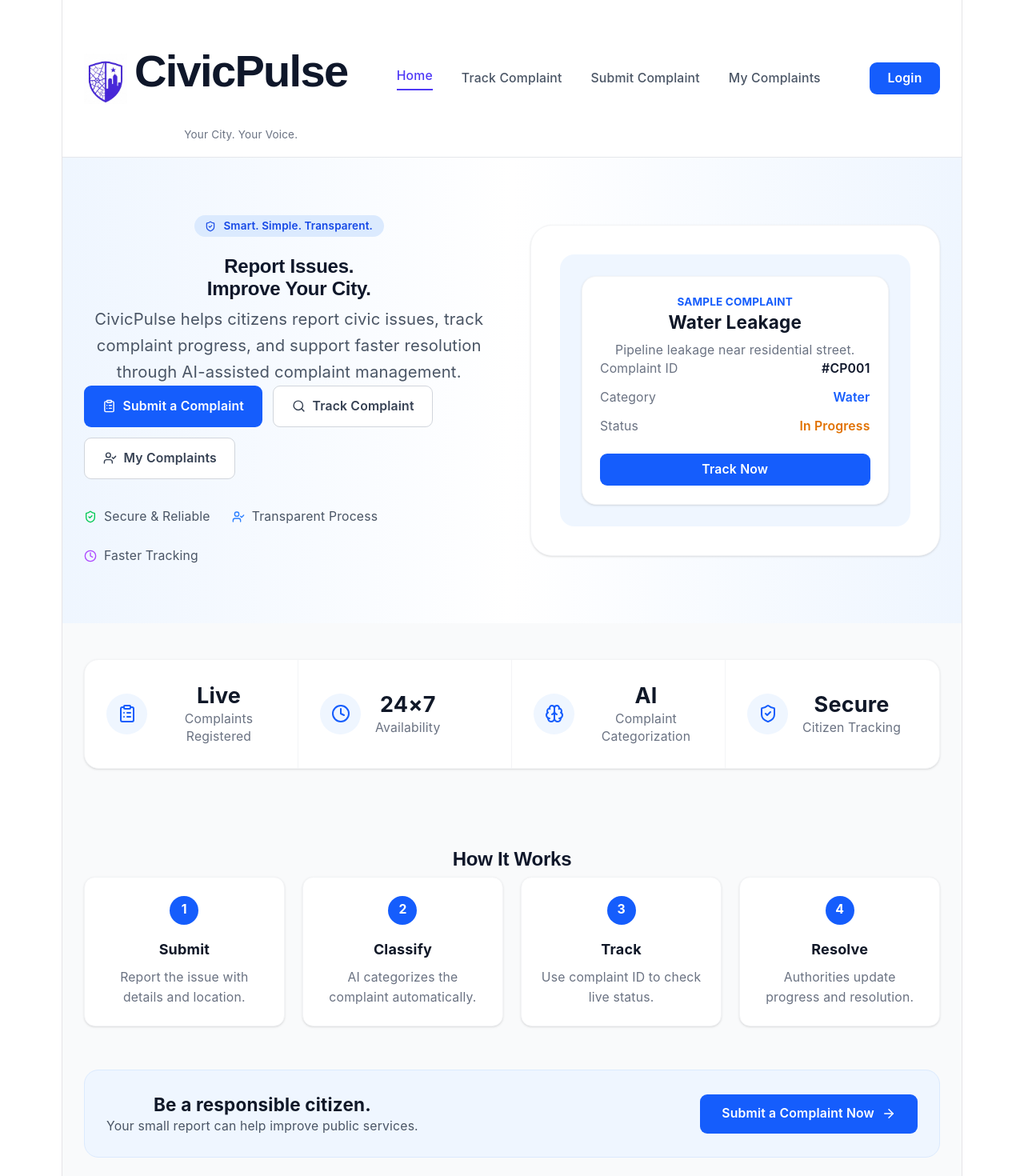
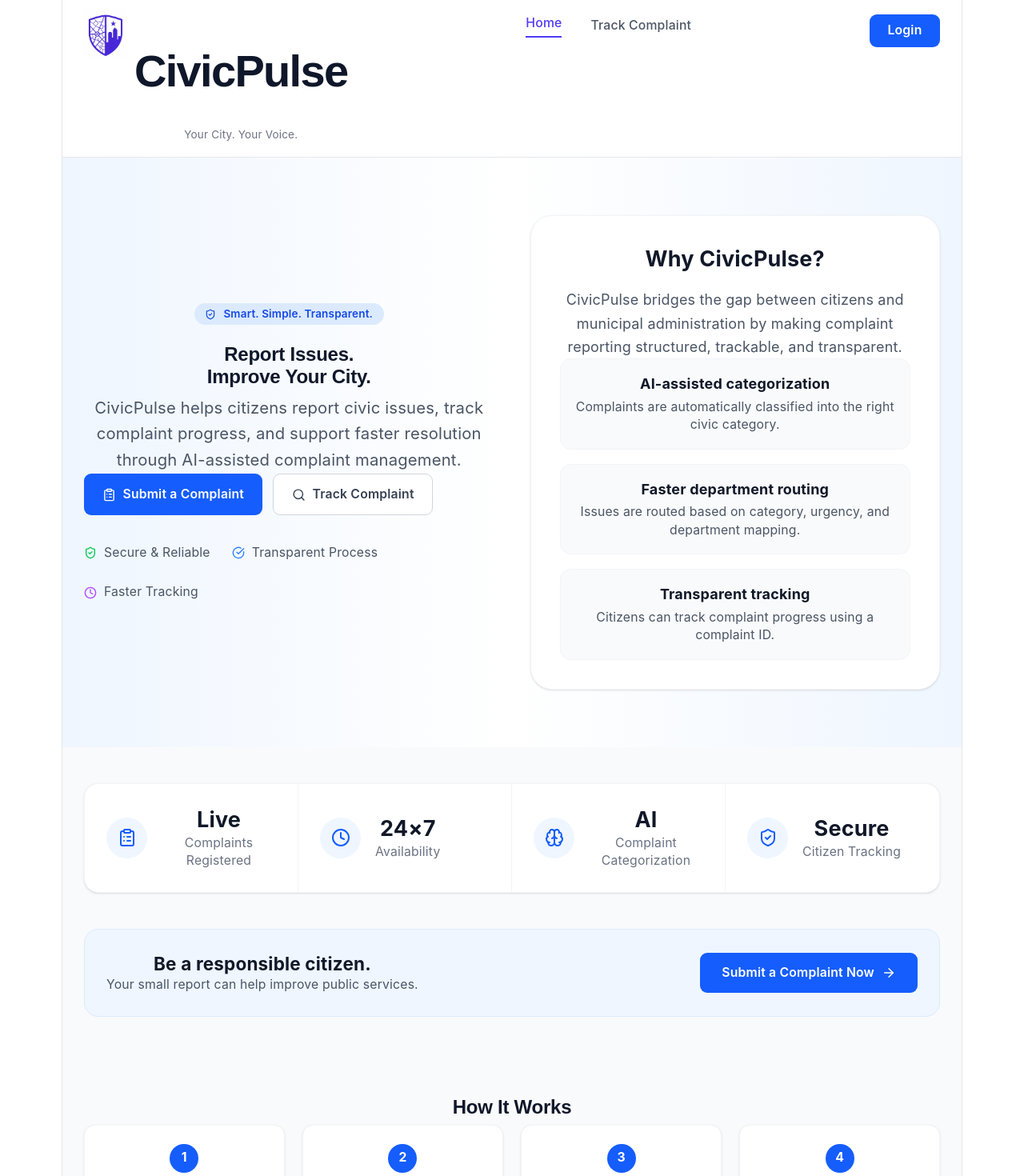
Before and after one commit to madhu-vanthi-2517/civicpulse, a React (Vite) app in the folder frontend/: page / in a window 1280 px wide. Shown: the top 1470 px of the page at 80% size. Built offline with nearby package versions, Linux system fonts and the light colour scheme.

Commit message:
refactor :LandingPage layout and improve accessibility
Refactor LandingPage component layout and enhance accessibility. Remove unused UserCheck icon and update complaint tracking process description.

```diff
--- a/frontend/src/pages/LandingPage.jsx
+++ b/frontend/src/pages/LandingPage.jsx
@@ -2,42 +2,42 @@ import { Link } from "react-router-dom";
 import {
   ClipboardList,
   Search,
-  UserCheck,
   ShieldCheck,
   Clock,
   Brain,
   ArrowRight,
+  CheckCircle,
 } from "lucide-react";
 
 export default function LandingPage() {
   return (
     <div className="min-h-screen bg-gray-50 text-slate-900 font-sans">
       <nav className="bg-white border-b border-gray-200 px-6 py-4">
-        <div className="max-w-7xl mx-auto flex items-center justify-between">
-          <Link to="/" className="flex items-center gap-2">
+        <div className="max-w-7xl mx-auto flex items-start justify-between">
+          <Link to="/" className="flex items-start gap-2">
             <img
               src="/logo_civicpulse.jpeg"
               alt="CivicPulse Logo"
-              className="h-14 w-auto object-contain"
+              className="h-14 w-auto object-contain -mt-2"
             />
             <div>
-              <h1 className="text-xl font-bold text-indigo-600">CivicPulse</h1>
+              <h1 className="text-xl font-bold text-indigo-600">
+                CivicPulse
+              </h1>
               <p className="text-xs text-gray-500">Your City. Your Voice.</p>
             </div>
           </Link>
 
           <div className="hidden md:flex items-center gap-8 text-sm font-medium">
-            <Link to="/" className="text-indigo-600 border-b-2 border-indigo-600 pb-1">
+            <Link
+              to="/"
+              className="text-indigo-600 border-b-2 border-indigo-600 pb-1"
+            >
               Home
             </Link>
+
             <Link to="/track" className="text-gray-600 hover:text-indigo-600">
               Track Complaint
-            </Link>
-            <Link to="/login" className="text-gray-600 hover:text-indigo-600">
-              Submit Complaint
-            </Link>
-            <Link to="/login" className="text-gray-600 hover:text-indigo-600">
-              My Complaints
             </Link>
           </div>
 
@@ -63,7 +63,7 @@ export default function LandingPage() {
               Improve Your City.
             </h2>
 
-            <p className="text-gray-600 text-base md:text-lg max-w-xl mb-7 leading-relaxed">
+            <p className="text-gray-600 text-base md:text-lg max-w-xl mb-10 leading-relaxed">
               CivicPulse helps citizens report civic issues, track complaint
               progress, and support faster resolution through AI-assisted
               complaint management.
@@ -85,14 +85,6 @@ export default function LandingPage() {
                 <Search size={17} />
                 Track Complaint
               </Link>
-
-              <Link
-                to="/login"
-                className="bg-white border border-gray-300 text-gray-700 px-5 py-3 rounded-lg font-semibold text-sm hover:bg-gray-100 transition flex items-center gap-2"
-              >
-                <UserCheck size={17} />
-                My Complaints
-              </Link>
             </div>
 
             <div className="flex flex-wrap gap-6 mt-8 text-sm text-gray-600">
@@ -100,10 +92,12 @@ export default function LandingPage() {
                 <ShieldCheck size={16} className="text-green-500" />
                 Secure & Reliable
               </span>
+
               <span className="flex items-center gap-2">
-                <UserCheck size={16} className="text-blue-500" />
+                <CheckCircle size={16} className="text-blue-500" />
                 Transparent Process
               </span>
+
               <span className="flex items-center gap-2">
                 <Clock size={16} className="text-purple-500" />
                 Faster Tracking
@@ -112,40 +106,31 @@ export default function LandingPage() {
           </div>
 
           <div className="bg-white rounded-3xl shadow-sm border border-gray-100 p-8">
-            <div className="rounded-2xl bg-blue-50 p-6">
-              <div className="bg-white rounded-2xl shadow-sm border border-gray-100 p-5 max-w-sm mx-auto">
-                <p className="text-xs font-bold text-blue-600 uppercase mb-2">
-                  Sample Complaint
-                </p>
-                <h3 className="text-xl font-bold text-gray-900 mb-2">
-                  Water Leakage
-                </h3>
-                <p className="text-sm text-gray-500 mb-4">
-                  Pipeline leakage near residential street.
-                </p>
+            <h3 className="text-2xl font-bold text-gray-900 mb-4">
+              Why CivicPulse?
+            </h3>
 
-                <div className="space-y-3 text-sm">
-                  <div className="flex justify-between">
-                    <span className="text-gray-500">Complaint ID</span>
-                    <span className="font-semibold">#CP001</span>
-                  </div>
-                  <div className="flex justify-between">
-                    <span className="text-gray-500">Category</span>
-                    <span className="font-semibold text-blue-600">Water</span>
-                  </div>
-                  <div className="flex justify-between">
-                    <span className="text-gray-500">Status</span>
-                    <span className="font-semibold text-amber-600">In Progress</span>
-                  </div>
-                </div>
+            <p className="text-gray-600 leading-relaxed mb-6">
+              CivicPulse bridges the gap between citizens and municipal
+              administration by making complaint reporting structured,
+              trackable, and transparent.
+            </p>
 
-                <Link
-                  to="/track"
-                  className="mt-5 block text-center bg-blue-600 text-white rounded-lg py-2 text-sm font-semibold hover:bg-blue-700 transition"
-                >
-                  Track Now
-                </Link>
-              </div>
+            <div className="space-y-4">
+              <Info
+                title="AI-assisted categorization"
+                text="Complaints are automatically classified into the right civic category."
+              />
+
+              <Info
+                title="Faster department routing"
+                text="Issues are routed based on category, urgency, and department mapping."
+              />
+
+              <Info
+                title="Transparent tracking"
+                text="Citizens can track complaint progress using a complaint ID."
+              />
             </div>
           </div>
         </div>
@@ -160,20 +145,7 @@ export default function LandingPage() {
         </div>
       </section>
 
-      <section className="max-w-6xl mx-auto px-6 py-12">
-        <h2 className="text-2xl font-bold text-center text-gray-900 mb-10">
-          How It Works
-        </h2>
-
-        <div className="grid md:grid-cols-4 gap-5">
-          <Step number="1" title="Submit" text="Report the issue with details and location." />
-          <Step number="2" title="Classify" text="AI categorizes the complaint automatically." />
-          <Step number="3" title="Track" text="Use complaint ID to check live status." />
-          <Step number="4" title="Resolve" text="Authorities update progress and resolution." />
-        </div>
-      </section>
-
-      <section className="max-w-7xl mx-auto px-6 pb-14">
+      <section className="max-w-7xl mx-auto px-6 pb-10">
         <div className="bg-blue-50 border border-blue-100 rounded-2xl p-6 flex flex-col md:flex-row items-center justify-between gap-5">
           <div>
             <h3 className="text-xl font-bold text-gray-900">
@@ -194,6 +166,19 @@ export default function LandingPage() {
         </div>
       </section>
 
+      <section className="max-w-6xl mx-auto px-6 py-12">
+        <h2 className="text-2xl font-bold text-center text-gray-900 mb-10">
+          How It Works
+        </h2>
+
+        <div className="grid md:grid-cols-4 gap-5">
+          <Step number="1" title="Submit" text="Citizen reports the issue with details and location." />
+          <Step number="2" title="Classify" text="AI categorizes the complaint automatically." />
+          <Step number="3" title="Track" text="Citizen tracks status using complaint ID." />
+          <Step number="4" title="Resolve" text="Authority reviews and updates complaint status." />
+        </div>
+      </section>
+
       <footer className="bg-white border-t border-gray-200 px-6 py-6">
         <div className="max-w-7xl mx-auto flex flex-col md:flex-row justify-between gap-4 text-sm text-gray-500">
           <div className="flex items-center gap-2">
@@ -206,9 +191,6 @@ export default function LandingPage() {
           </div>
 
           <div className="flex gap-5">
-            <Link to="/track" className="hover:text-indigo-600">
-              Track Complaint
-            </Link>
             <Link to="/login" className="hover:text-indigo-600">
               Login
             </Link>
@@ -220,6 +202,15 @@ export default function LandingPage() {
           <p>© 2026 CivicPulse. All rights reserved.</p>
         </div>
       </footer>
+    </div>
+  );
+}
+
+function Info({ title, text }) {
+  return (
+    <div className="border border-gray-100 rounded-xl p-4 bg-gray-50">
+      <h4 className="font-bold text-gray-900 mb-1">{title}</h4>
+      <p className="text-sm text-gray-600">{text}</p>
     </div>
   );
 }
```
